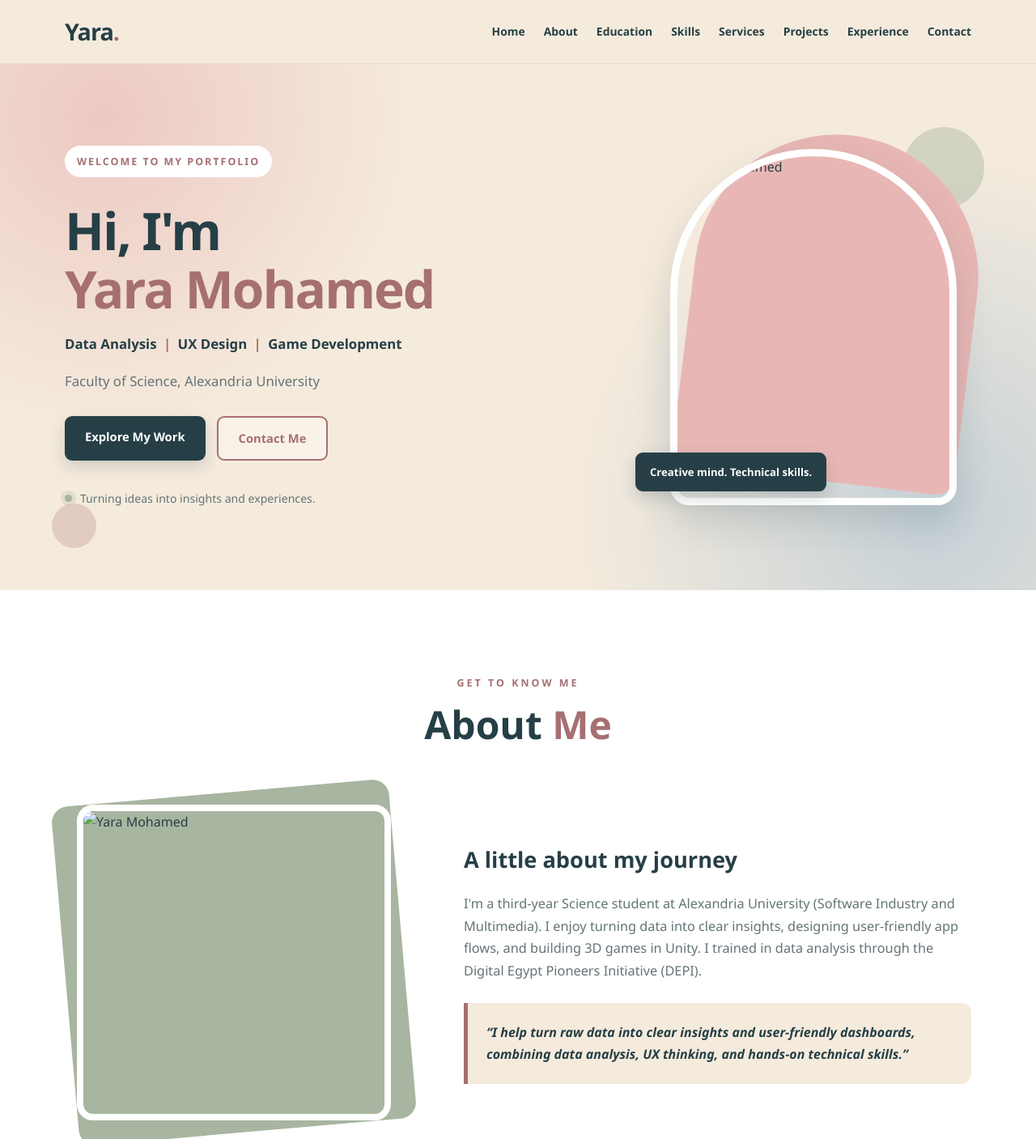
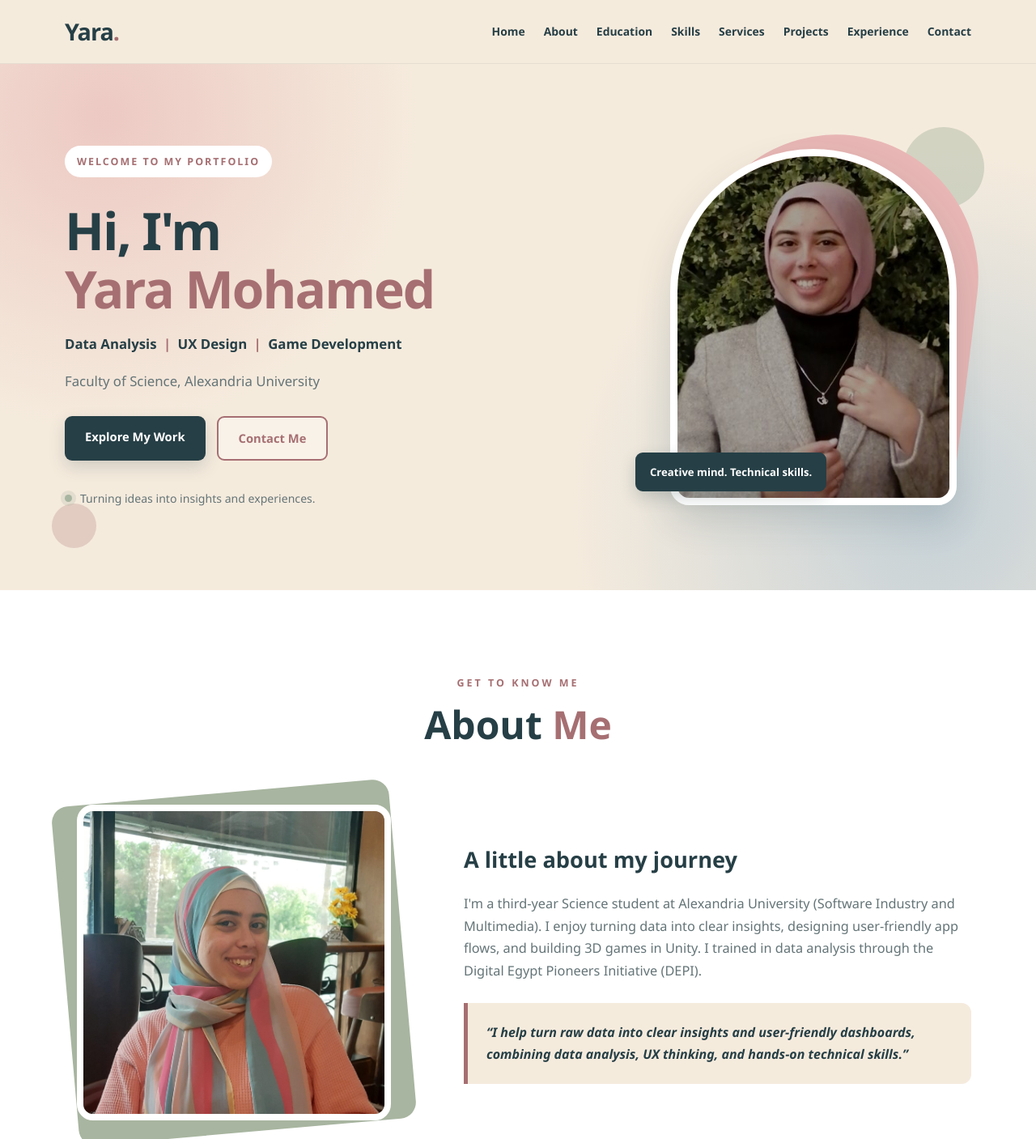
Before and after one commit to yara19moh/yara_portofolio, a plain HTML site: page index.html in a window 1280 px wide. Shown: the top 1407 px of the page at 81% size. Drawn offline with Linux system fonts and the light colour scheme.

Commit message:
Update index.html

```diff
--- a/index.html
+++ b/index.html
@@ -60,7 +60,7 @@
 
                 <div class="hero-image">
                     <div class="image-shape"></div>
-                    <img src="assets/profile1.jpeg" alt="Yara Mohamed">
+                    <img src="profile1.jpeg" alt="Yara Mohamed">
                     <div class="image-label">Creative mind. Technical skills.</div>
                 </div>
 
@@ -80,7 +80,7 @@
 
                 <div class="about-content">
                     <div class="about-image">
-                        <img src="assets/profile.jpeg" alt="Yara Mohamed">
+                        <img src="profile.jpeg" alt="Yara Mohamed">
                     </div>
 
                     <div class="about-text">
```
